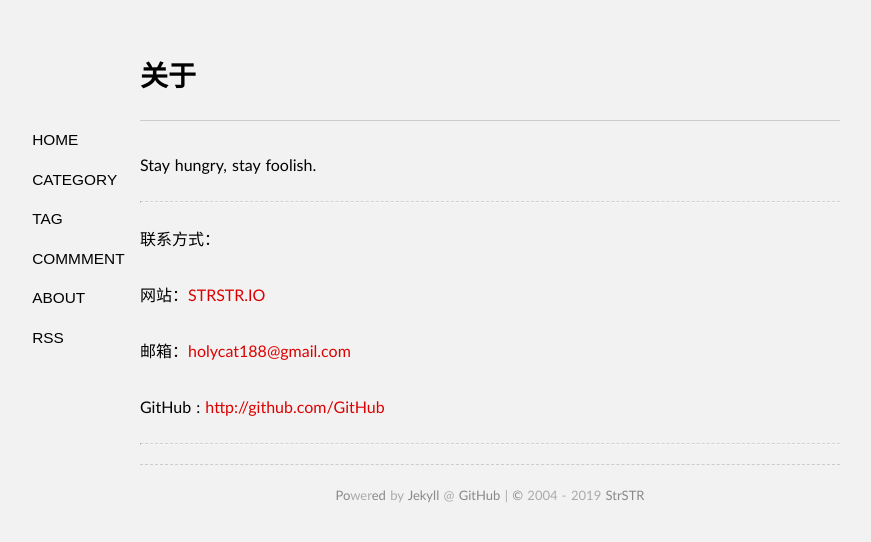
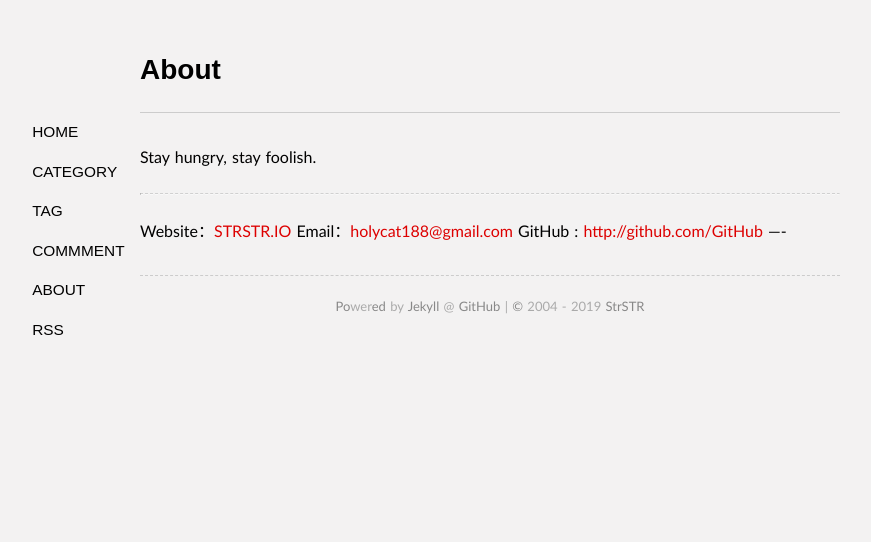
Before and after one commit to goingeast/goingeast.github.io, a Jekyll site: the page built from about/index.md, in a window 1280 px wide. Shown: the top 542 px of the page, without its empty margins (150-1021 px from the left). Built offline with Jekyll 4.4.1, drawn with Linux system fonts in a browser that asks for light colours.

Commit message:
Update index.md

```diff
--- a/about/index.md
+++ b/about/index.md
@@ -1,5 +1,5 @@
 ---
-title: 关于
+title: About
 layout: page
 comments: no
 ---
@@ -7,18 +7,12 @@ comments: no
 {{ site.about }}
 
 ----
-
-联系方式：
-
 {% if site.qq %}
 ＱＱ：[{{ site.qq }}](tencent://message/?uin={{ site.qq }})
 {% endif %}
-网站：[{{ site.name }}]({{ site.url }})
-
-邮箱：[{{ site.email }}](mailto:{{ site.email }})
-
+Website：[{{ site.name }}]({{ site.url }})
+Email：[{{ site.email }}](mailto:{{ site.email }})
 GitHub : [http://github.com/{{ site.github }}](http://github.com/{{ site.github }})
-
 ----
 
 {% if site.weibo %}
```
